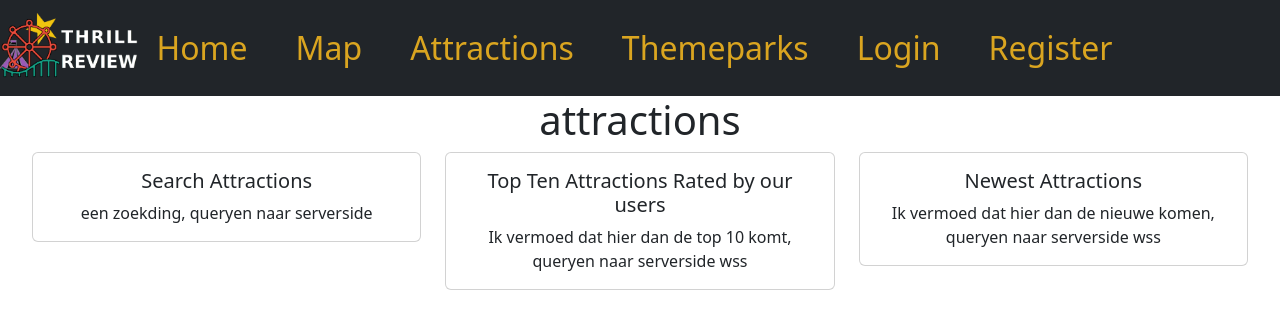
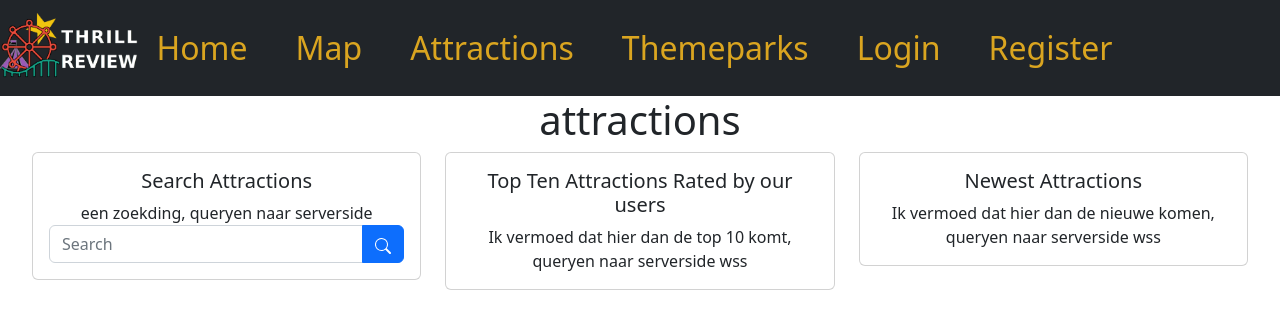
Before and after one commit to Abdullahsab3/thrillreview, a React (Create React App) app in the folder client/: page /Attractions in a window 1280 px wide. Shown: the top 328 px of the page. Built offline with nearby package versions, Linux system fonts and the light colour scheme.

Commit message:
er is een search bar, die een icoontje heeft en het icoontje staat naast de search bar!

```diff
--- a/client/package.json
+++ b/client/package.json
@@ -15,6 +15,7 @@
     "leaflet": "^1.9.2",
     "react": "^18.2.0",
     "react-bootstrap": "^2.5.0",
+    "react-bootstrap-icons": "^1.9.1",
     "react-dom": "^18.2.0",
     "react-helmet-async": "^1.3.0",
     "react-leaflet": "^4.1.0",
--- a/client/src/Attractions.tsx
+++ b/client/src/Attractions.tsx
@@ -1,6 +1,10 @@
 import { Col } from 'react-bootstrap';
-import Card from 'react-bootstrap/Card'
-import Row from 'react-bootstrap/Row'
+import Card from 'react-bootstrap/Card';
+import Row from 'react-bootstrap/Row';
+import Form from 'react-bootstrap/Form';
+import Button from 'react-bootstrap/Button';
+import {Search} from 'react-bootstrap-icons';
+import InputGroup from 'react-bootstrap/InputGroup';
 
 function Attractions() {
 
@@ -32,7 +36,16 @@ function Attractions() {
             <Card>
                 <Card.Body>
                     <Card.Title>Search Attractions</Card.Title>
-                    <Card.Text> een zoekding, queryen naar serverside </Card.Text>
+                    <Card.Text> een zoekding, queryen naar serverside
+                        <Form>
+                            <InputGroup>
+                        <Form.Control type="text" placeholder="Search" />
+                        <Button type="submit">
+                        <Search />
+                        </Button>
+                        </InputGroup>
+                        </Form>
+                    </Card.Text>
                 </Card.Body>
             </Card>
         );
```
Also changed, not shown: 1 other file (tests, documents, lock files or other folders).
